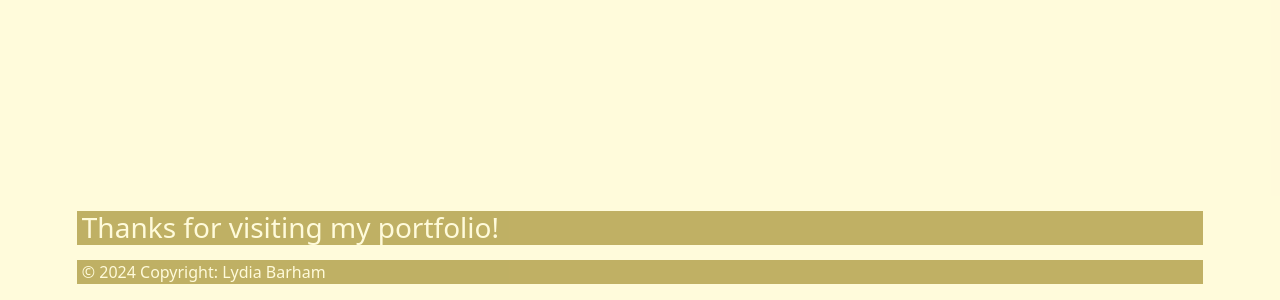
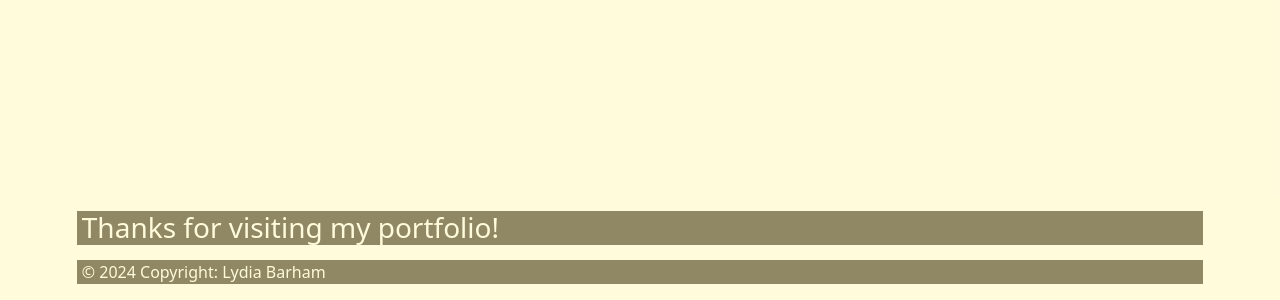
Before and after one commit to lydiabarham/Personal-Portfolio, a React (Vite) app in the folder portfolio/: page /contact in a window 1280 px wide. Shown: the part 1762-2062 px from the top of the page. Built offline with nearby package versions, Linux system fonts and the light colour scheme.

Commit message:
add comments to jsx files

```diff
--- a/portfolio/src/components/footer/Footer.jsx
+++ b/portfolio/src/components/footer/Footer.jsx
@@ -1,6 +1,7 @@
 import React from 'react';
 import './styleFooter.css'
 
+{/*create Footer component */}
 function Footer() {
   return (
     <>
--- a/portfolio/src/components/footer/styleFooter.css
+++ b/portfolio/src/components/footer/styleFooter.css
@@ -1,10 +1,18 @@
+:root {
+    --green: #a59132;
+    --beige: #fffbdb;
+    --dark: #30362f;
+    --brown: #625834;
+    --orange: #da7422;
+}
+
 .footer-heading {
     margin-top: 15px;
     margin-left: 6%;
     margin-right: 6%;
     font-weight: 300 !important;
     color: var(--beige);
-    background-color: var(--green);
+    background-color: var(--brown);
     opacity: 0.7;
     padding-left: 5px;
     z-index: -1;
@@ -18,7 +26,7 @@
     font-weight: 300 !important;
     font-size: medium !important;
     color: var(--beige);
-    background-color: var(--green);
+    background-color: var(--brown);
     opacity: 0.7;
     padding-left: 5px;
     z-index: -10;
--- a/portfolio/src/components/header/Header.jsx
+++ b/portfolio/src/components/header/Header.jsx
@@ -1,7 +1,8 @@
 import React from 'react';
 import './styleHeader.css'
-import NavTabs from '../navTabs/NavTabs';
+import NavTabs from './navTabs/NavTabs';
 
+{/*create Header component */}
 function Header() {
   return (
     <div className="jumbotron jumbotron-fluid">
@@ -9,6 +10,7 @@ function Header() {
     <h1 className="display-4 header"> Lydia Barham
     </h1>
     <p className="lead">Clear layouts  •  clear content  •  built with the user in mind</p>
+    {/*Read NavTap component*/}
     <NavTabs />
   </div>
 </div>
--- a/portfolio/src/components/navTabs/NavTabs.jsx
+++ b/portfolio/src/components/header/navTabs/NavTabs.jsx
@@ -2,6 +2,7 @@ import React from 'react';
 import { NavLink } from 'react-router-dom';
 import './styleNavTabs.css'
 
+{/*create NavTab compnent, showing where nav links are active/inactive */}
 function NavTabs() {
   return (
     <ul className="nav nav-tabs">
--- a/portfolio/src/components/pages/About/About.jsx
+++ b/portfolio/src/components/pages/About/About.jsx
@@ -4,7 +4,7 @@ import aboutData from "./about.json"
 import { VerticalTimeline, VerticalTimelineElement }  from 'react-vertical-timeline-component';
 import 'react-vertical-timeline-component/style.min.css';
 
-
+{/*Create about/history section function using json object data into vertical timeline from React hook*/}
 function AboutCard(props) {
   return (
   <div className="about-section">
@@ -28,7 +28,7 @@ function AboutCard(props) {
   )
 }
 
-
+{/*create About component reading AboutCard function*/}
 function About(props) {
   return (
     <div className='about-display'>
--- a/portfolio/src/components/pages/Contact/Contact.jsx
+++ b/portfolio/src/components/pages/Contact/Contact.jsx
@@ -4,6 +4,7 @@ import { Link } from 'react-router-dom'
 import ContactForm from './ContactForm';
 import PDFViewer from './PDFViewer';
 
+{/* Define Mailto function to call with ContactForm component*/}
 const Mailto = ({ email, subject = '', body = '', children }) => {
   let params = subject || body ? '?' : '';
   if (subject) params += `subject=${encodeURIComponent(subject)}`;
@@ -12,7 +13,7 @@ const Mailto = ({ email, subject = '', body = '', children }) => {
   return <a className='mail-link' href={`mailto:${email}${params}`}>{children}</a>;
 };
 
-// function to display contact information
+{/*component to display contact information, links and read PDFViewer and ContactForm components */}
 function Contact() {
   return (
     <div className='contact-container'>
--- a/portfolio/src/components/pages/Contact/PDFViewer.jsx
+++ b/portfolio/src/components/pages/Contact/PDFViewer.jsx
@@ -1,6 +1,7 @@
 import React from "react";
 import "./styleContact.css";
 
+{/*create PDFViewer component using inbuilt react hook */}
 const PDFViewer = () => {
  return (
  <div>
--- a/portfolio/src/components/pages/Home/Home.jsx
+++ b/portfolio/src/components/pages/Home/Home.jsx
@@ -1,6 +1,7 @@
 import React from 'react';
 import "./styleHome.css";
 
+{/*create Home page component */}
 function Home() {
   return (
     <div className='home-box'>
--- a/portfolio/src/components/pages/ProjectGallery/ProjectGallery.jsx
+++ b/portfolio/src/components/pages/ProjectGallery/ProjectGallery.jsx
@@ -3,6 +3,7 @@ import ProjectCard from './Projects/ProjectCard';
 import projectData from './Projects/projects.json';
 import './Projects/styleProject.css'
 
+{/* create ProjectGallery compnent to display ProjectCard components and maps through json object*/}
 function ProjectGallery() {
   return (
     <>
--- a/portfolio/src/components/pages/ProjectGallery/Projects/ProjectCard.jsx
+++ b/portfolio/src/components/pages/ProjectGallery/Projects/ProjectCard.jsx
@@ -2,7 +2,7 @@ import React, { useState } from 'react'
 import { Link } from 'react-router-dom'
 import './styleProject.css'
 
-
+{/* create show content component to display content on click*/}
 function ShowContent(props) {
   return (
     <div className="content">
@@ -23,7 +23,7 @@ function ShowContent(props) {
   )
 }
 
-
+{/*create ProjectCard component, displaying content as toggleContent onClick */}
 function ProjectCard(props) {
   const [showContent, setShowContent] = useState(false);
   const [isContentVisible, setContentVisible] = useState(false);
```
Also changed, not shown: portfolio/src/components/pages/Contact/ContactForm.jsx (+8 -0 lines), portfolio/src/components/header/navTabs/styleNavTabs.css (renamed from portfolio/src/components/navTabs/styleNavTabs.css).
